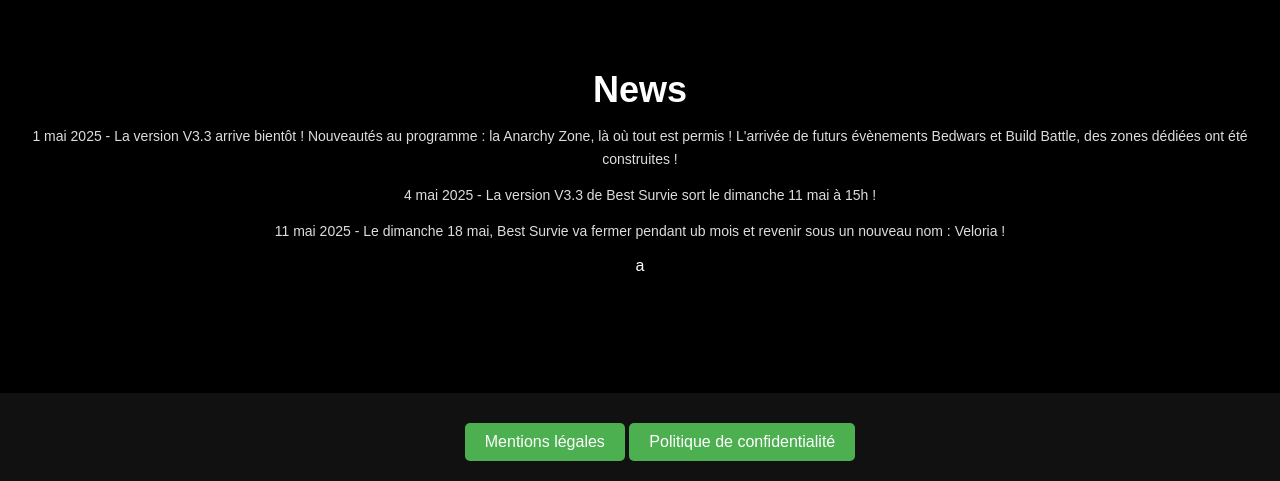
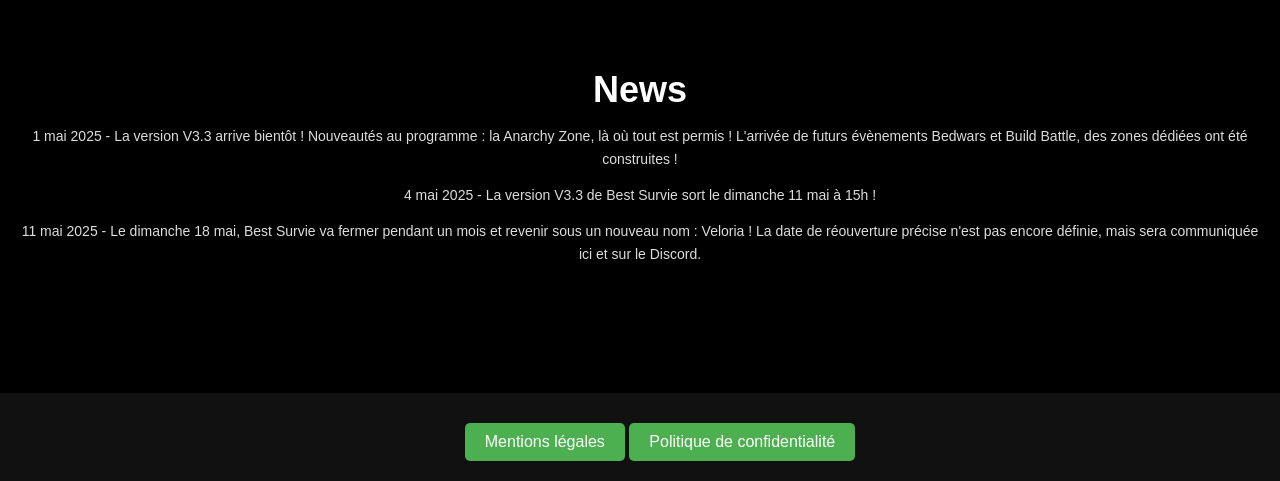
Before and after one commit to Team-CF-Games/cf-site, a Flask app: page /news in a window 1280 px wide. Shown: the part 319-800 px from the top of the page. Run offline with Flask 2, Linux system fonts and the light colour scheme.

Commit message:
modification news

```diff
--- a/templates/news.html
+++ b/templates/news.html
@@ -125,7 +125,7 @@
         <h1>News</h1>
         <p>1 mai 2025 - La version V3.3 arrive bientôt ! Nouveautés au programme : la Anarchy Zone, là où tout est permis ! L'arrivée de futurs évènements Bedwars et Build Battle, des zones dédiées ont été construites !</p>
         <p>4 mai 2025 - La version V3.3 de Best Survie sort le dimanche 11 mai à 15h !</p>
-        <p>11 mai 2025 - Le dimanche 18 mai, Best Survie va fermer pendant ub mois et revenir sous un nouveau nom : Veloria ! </p>a
+        <p>11 mai 2025 - Le dimanche 18 mai, Best Survie va fermer pendant un mois et revenir sous un nouveau nom : Veloria ! La date de réouverture précise n'est pas encore définie, mais sera communiquée ici et sur le Discord.</p>
     </div>
 
     <div class="footer">
```
